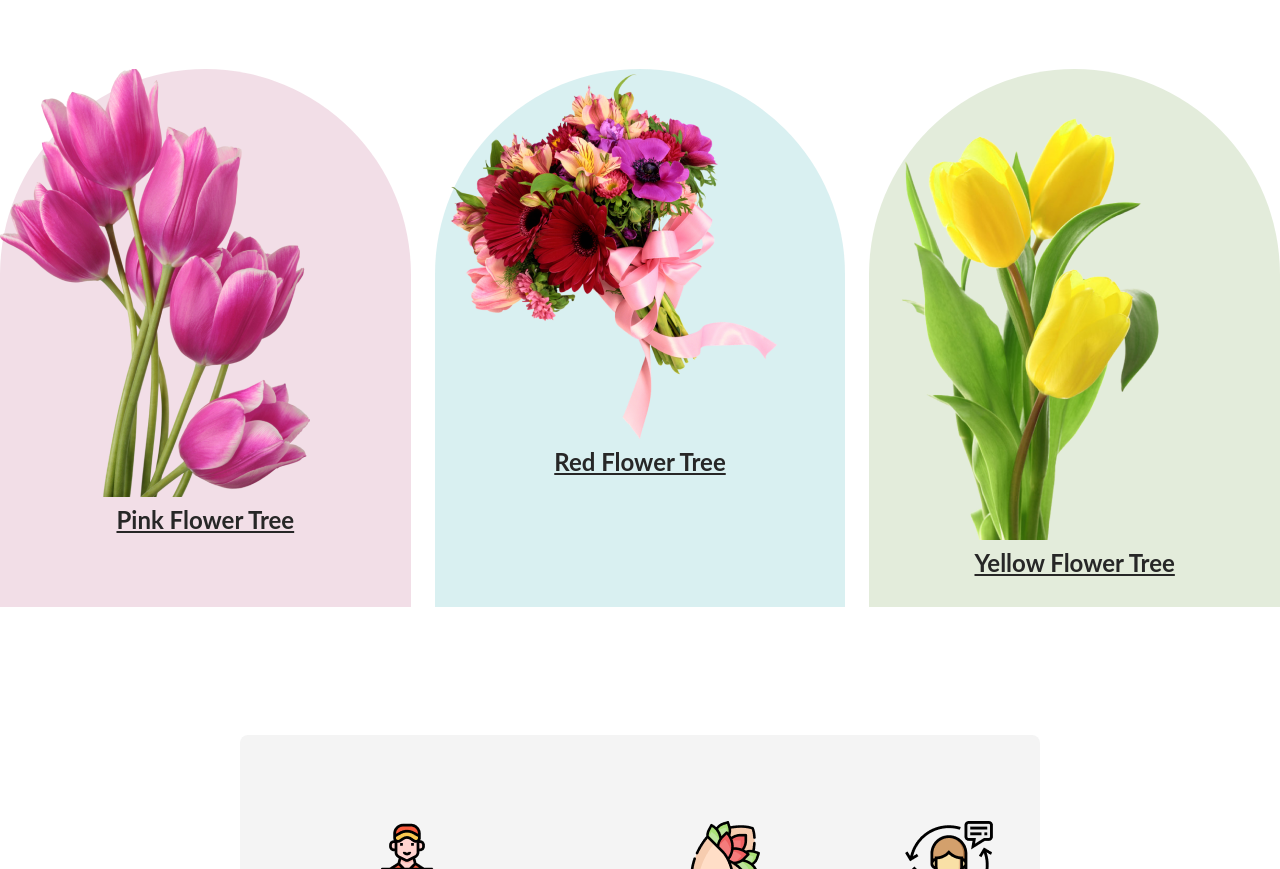
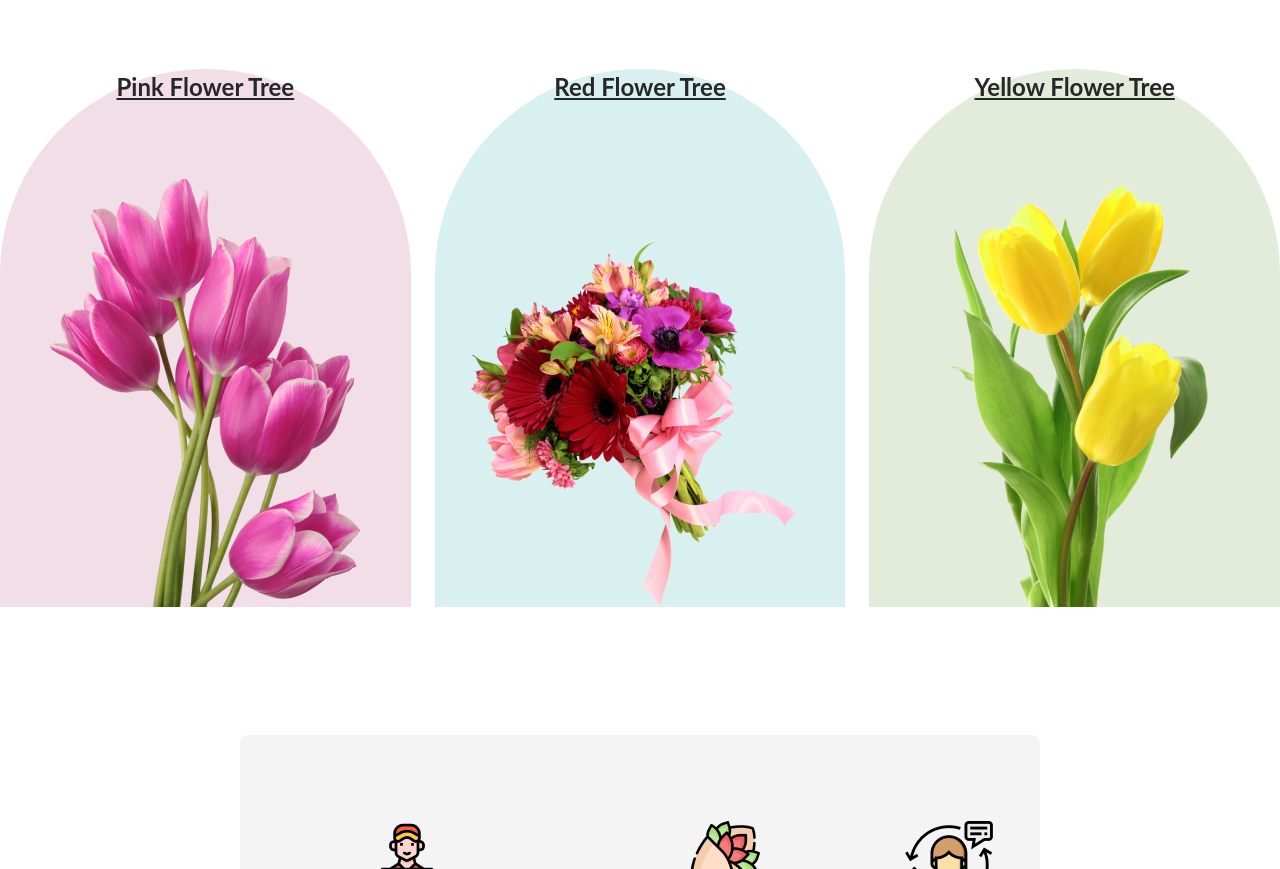
Before and after one commit to mehedi37m/hero-Assignment, a plain HTML site: page index.html in a window 1280 px wide. Shown: the part 1421-2290 px from the top of the page. Drawn offline with nearby package versions, Linux system fonts and the light colour scheme; a web font is replaced by a local one.

Commit message:
text not bottom

```diff
--- a/hero.css
+++ b/hero.css
@@ -87,6 +87,9 @@ body {
   background: rgba(167, 33, 98, 0.15);
   /* padding-left: 100px; */
   position: bottom center;
+  background-image: url('./Flower Asset/pngwing 6.png');
+  background-repeat: no-repeat;
+  background-position: bottom;
 
 }
 .single-2 {
@@ -94,24 +97,30 @@ body {
   height: 538px;
   border-radius: 300px 300px 0px 0px;
   background: rgba(5, 151, 160, 0.15);
-
+  background-image: url('./Flower Asset/pngwing 5.png');
+  background-repeat: no-repeat;
+  background-position: bottom;
 }
 .single-3 {
   width: 464px;
   height: 538px;
   border-radius: 300px 300px 0px 0px;
   background: rgba(71, 125, 17, 0.15);
-
+  background-image: url('./Flower Asset/pngwing 7.png');
+  background-repeat: no-repeat;
+  background-position: bottom;
 }
 .text-title {
   color: #272727;
-  text-align: center;
+  text-align:center ;
   font-family: Lato;
   font-size: 24px;
   font-style: normal;
   font-weight: 700;
   line-height: 35px;
   text-decoration-line: underline;
+
+
 }
 /* this 3rd part */
 .services-container {
--- a/index.html
+++ b/index.html
@@ -49,15 +49,15 @@
       <section>
         <div class="sector-container">
           <div class="single">
-            <img src="./Flower Asset/pngwing 6.png" alt="" />
+
             <h3 class="text-title">Pink Flower Tree</h3>
           </div>
           <div class="single-2">
-            <img src="./Flower Asset/pngwing 5.png" alt="" />
+
             <h3 class="text-title">Red Flower Tree</h3>
           </div>
           <div class="single-3">
-            <img src="./Flower Asset/pngwing 7.png" alt="" />
+
             <h3 class="text-title">Yellow Flower Tree</h3>
           </div>
         </div>
```
